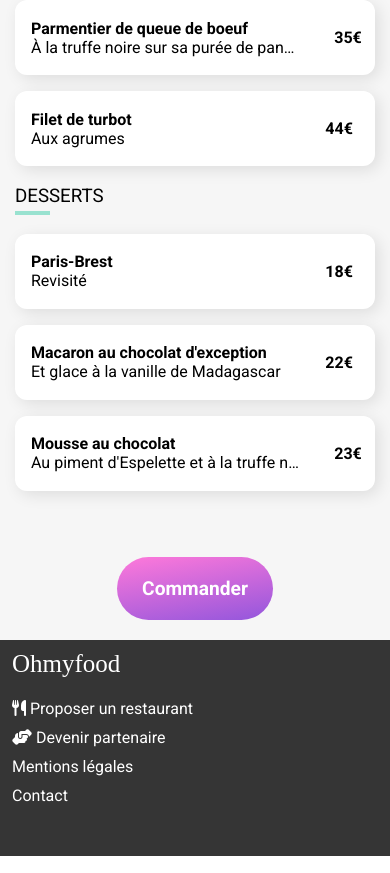
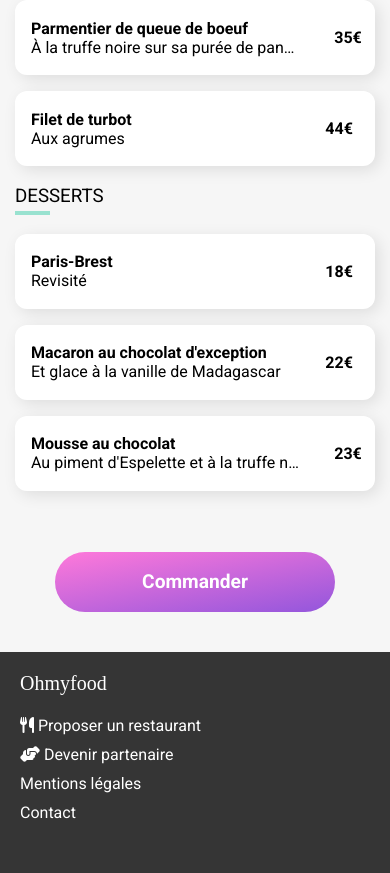
Before and after one commit to Vlad-auvray/OMF, a website: page Restaurants/menu1.html in a window 390 px wide. Shown: the part 818-1691 px from the top of the page. Drawn offline with Linux system fonts and the light colour scheme; a web font is replaced by a local one.

Commit message:
17-08
Anim OK
Responsive OK

```diff
--- a/css/main.scss
+++ b/css/main.scss
@@ -51,15 +51,15 @@ header a{
 
 footer {
   background-color:#353535;
-  padding-left: 12px;
+  padding-left: 20px;
   padding-bottom: 30px;
 }
 
 .logo-footer {
     font-family: Shrikhand;
     color: white;
-    font-size: 25px;
-    padding-top: 10px;
+    font-size: 20px;
+    padding-top: 20px;
 }
 
 .footer_list {
@@ -147,7 +147,9 @@ h1 {
   font-family: Roboto;
   font-weight: bold;
   color: white;
-  padding: 20px 25px 20px 25px;
+  padding: 0px 25px 0px 25px;
+  width: 280px;
+  height: 60px;
   border-radius: 55px;
   background: linear-gradient(170deg, $color-secondary, $color-primary);
   border-style: none;
@@ -578,9 +580,8 @@ animation-delay: 100ms *$i;
   display: flex;
 align-content: center;
 justify-content: center;
-padding-top: 20px;
-
-
+padding-top: 15px;
+padding-bottom: 20px;
 }
 
 
@@ -592,7 +593,7 @@ padding-top: 20px;
 
 
 
-@media screen and (min-width: 789px) {
+@media screen and (min-width: 750px) {
 
 .anim-fonct{
   margin: auto;
@@ -617,6 +618,7 @@ padding-right: 35px;
 
 .restaurant {
   padding-right:15px;
+  padding-left: 15px;
 }
 
 .card-list {
@@ -632,6 +634,8 @@ padding-right: 35px;
 .detail_menu {
   display: flex;
   justify-content: space-around;
+  width: 100%;
+  flex-wrap: wrap;
 }
 
 .detail_menu_sub {
```
Also changed, not shown: css/main.css, 1 other file.
